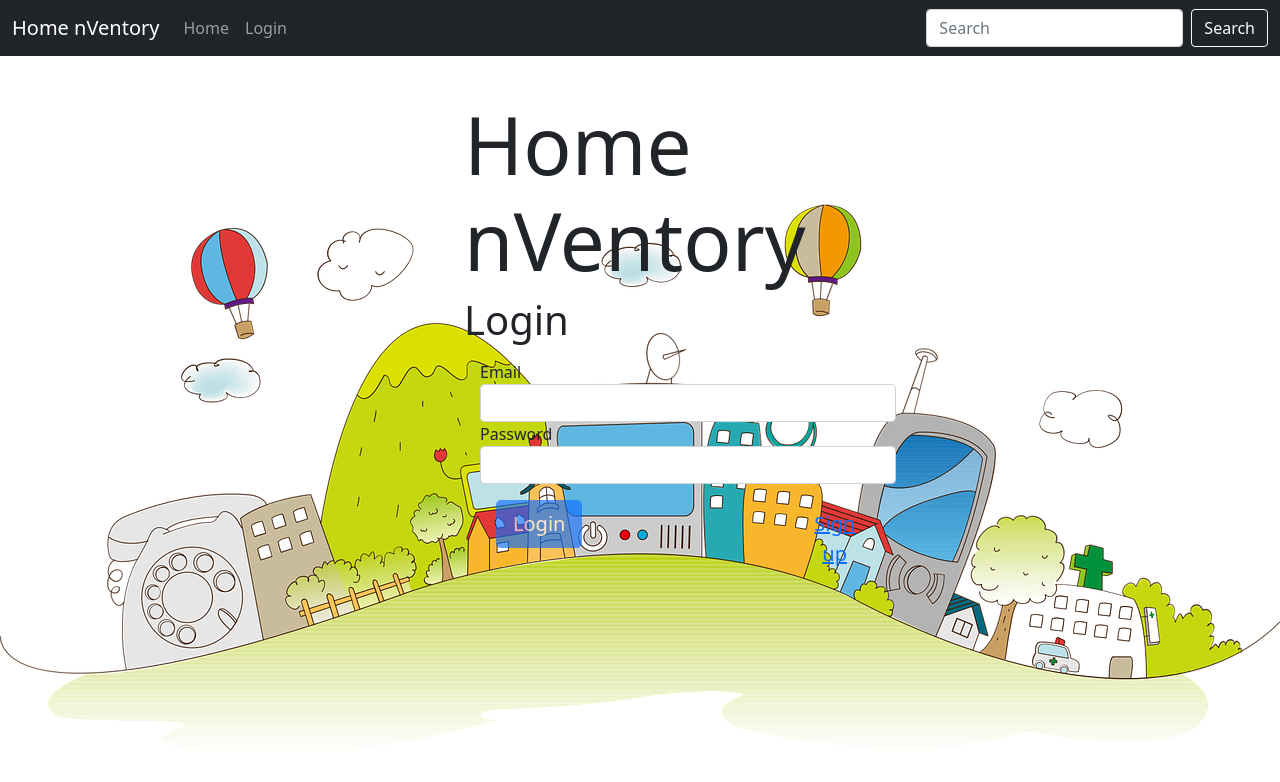
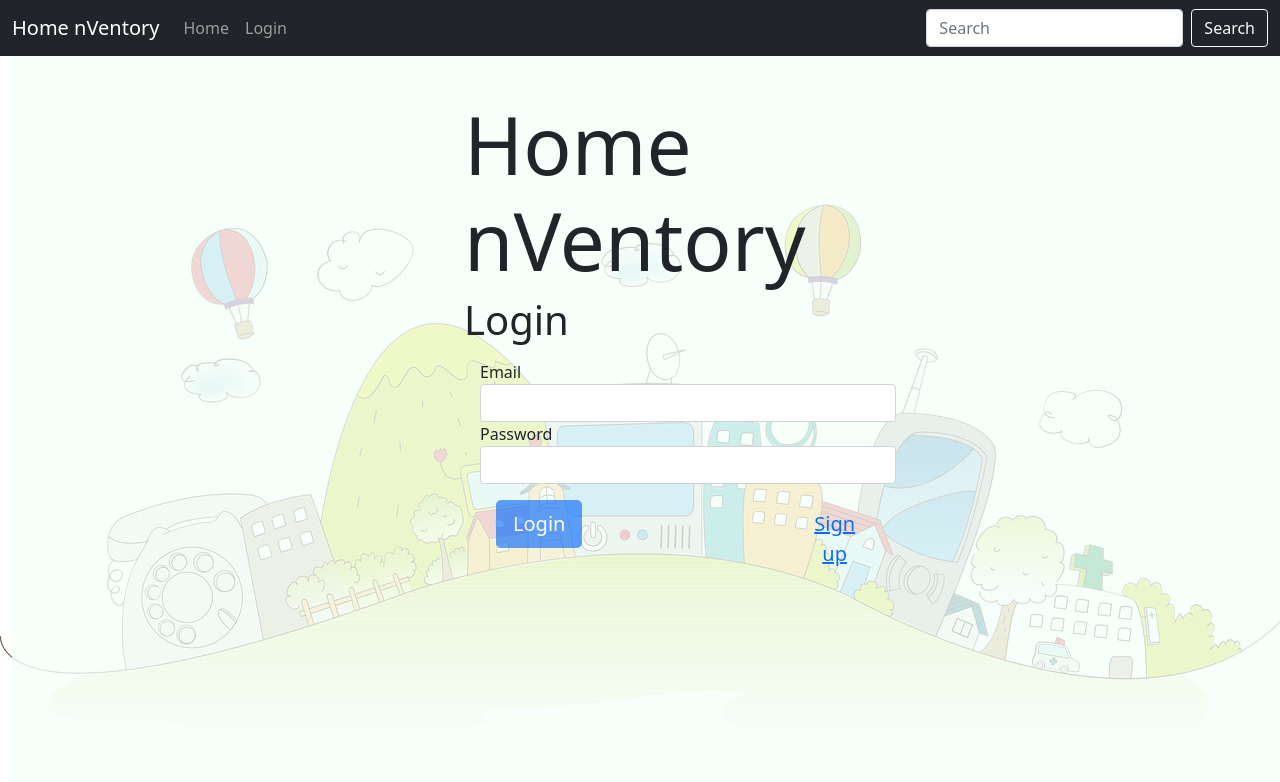
Before and after one commit to jlomibao1995/home-inventory-angular, an Angular app: page /login in a window 1280 px wide. Shown: the top 782 px of the page. Built offline with nearby package versions, Linux system fonts and the light colour scheme.

Commit message:
buttons not being hidden when user is not authenticated

```diff
--- a/src/app/app.component.css
+++ b/src/app/app.component.css
@@ -1,6 +1,11 @@
 
 .box-container {
-    width: 100%;
-    background-color: aliceblue;
-    opacity: 85%;
+  background-color: rgba(245, 255, 250,0.8);
+  width: 100%;
+  height: 100%;
+  margin-left:auto;
+  margin-right:auto;
+  padding: 15px;
+  position: fixed;
+  z-index: -1;
   }
--- a/src/app/app.component.html
+++ b/src/app/app.component.html
@@ -29,6 +29,7 @@
 
 <div class="container-fluid">
     <div class="postion-relative">
+      <div class="box-container"></div>
         <div class="position-absolute top-0 start-50 translate-middle-x m-5 p-5">
             <h1 class="display-1"><b>Home nVentory</b></h1>
             <router-outlet></router-outlet>
--- a/src/app/app.component.ts
+++ b/src/app/app.component.ts
@@ -22,11 +22,6 @@ export class AppComponent{
     }
 
     authenticated(){
-      let credentials = JSON.parse(localStorage.getItem('currentUser'));
-
-      if (credentials){
-        return true;
-      }
-      return false;
+      return this._loginService.isAuthenticated();
     }
 }
--- a/src/app/home-page/home-page.component.html
+++ b/src/app/home-page/home-page.component.html
@@ -1,8 +1,8 @@
 
-<p class="lead">This app is for users who want to keep track of their home inventory.</p>
+<p class="lead">This app is for users who want to keep track of their home inventory</p>
 
 <div [hidden]="!authenticated()">
-    <p>Hello </p>
+    <p>Hello {{user.name}}</p>
     <p>Thank you for logging in with Home nVentory!</p>
 </div>
 
--- a/src/app/home-page/home-page.component.ts
+++ b/src/app/home-page/home-page.component.ts
@@ -3,6 +3,7 @@ import { LoginService } from './../login.service';
 import { ActivatedRoute, Router } from '@angular/router';
 import { Component, OnInit } from '@angular/core';
 import { HttpClient } from '@angular/common/http';
+import { UserService } from '../user.service';
 
 @Component({
   selector: 'app-home-page',
@@ -10,14 +11,22 @@ import { HttpClient } from '@angular/common/http';
   styleUrls: ['./home-page.component.css']
 })
 export class HomePageComponent implements OnInit {
-  user: User;
+  user: any;
+  public errorMsg: any;
 
   constructor(private _router: Router, private route: ActivatedRoute,
-    private _http: HttpClient, private _loginService: LoginService) {
-      // _http.get('http://localhost:8080/inventory/api/v1/user').subscribe( data => this.user = data);
+    private _http: HttpClient, private _loginService: LoginService,
+    private _userService: UserService) {
      }
 
   ngOnInit(): void {
+    let email = localStorage.getItem('email');
+    this._userService.getUser(email).subscribe(data => this.user = data,
+      error => this.errorMsg = error);
+  }
+
+  authenticated(){
+    return this._loginService.isAuthenticated();
   }
 
   goToLogin() {
@@ -26,10 +35,6 @@ export class HomePageComponent implements OnInit {
 
   goToSignUp() {
     this._router.navigate(['/signup'], {relativeTo: this.route})
-  }
-
-  authenticated(){
-    return this._loginService.authenticated;
   }
 
   goToInventory() {
--- a/src/app/login.service.ts
+++ b/src/app/login.service.ts
@@ -5,18 +5,18 @@ import { Observable } from 'rxjs';
 @Injectable({
     providedIn: 'root'
 })
-export class LoginService implements OnInit{
+export class LoginService{
     authenticated: boolean = false;
     _url = 'http://localhost:8080/inventory/api/v1/authenticate';
 
     constructor(private _http: HttpClient) { }
 
-    ngOnInit(): void {
-        let credentials = JSON.parse(localStorage.getItem('currentUser'))
-
-        if (credentials){
-            this.authenticated = true;
+    isAuthenticated (){
+        let currentUser = JSON.parse(localStorage.getItem('currentUser'));
+        if (currentUser){
+            return true;
         }
+        return false;
     }
 
     authenticate(credentials, callback) {
```
Also changed, not shown: src/styles.css (line endings or trailing spaces).
